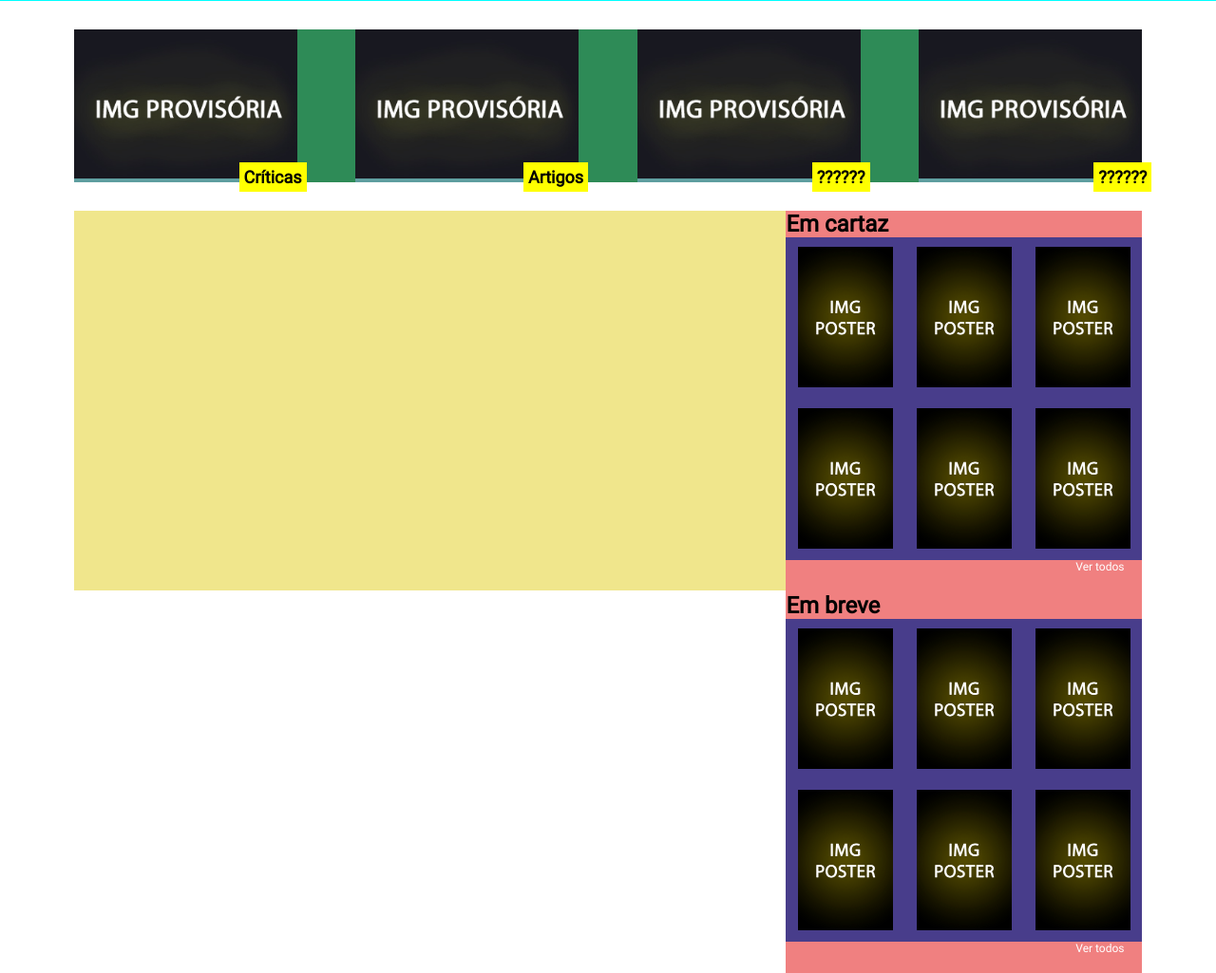
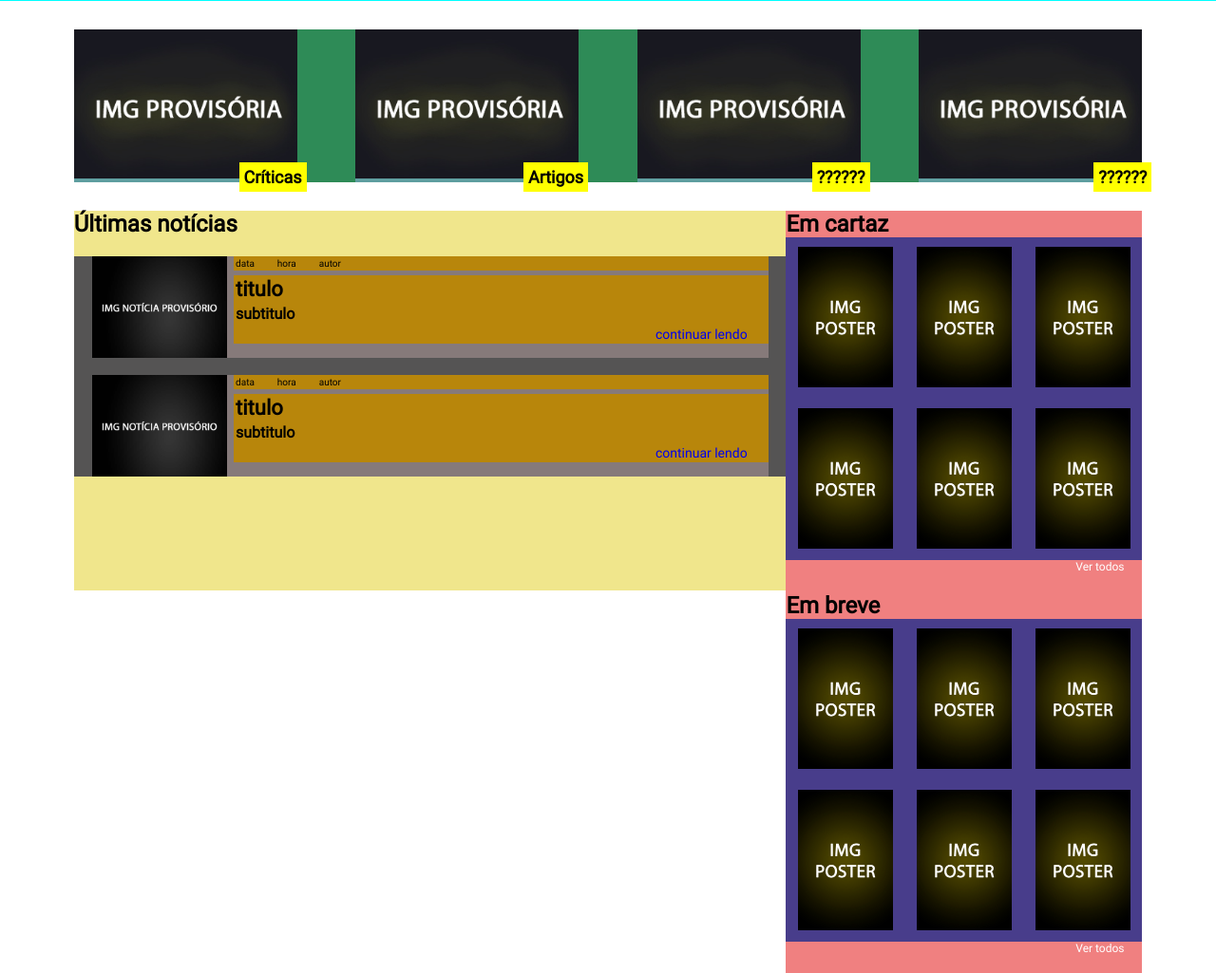
Before and after one commit to TAF-UC12/UC12_site_cinema, a PHP site: page / in a window 1280 px wide. Shown: the part 611-1636 px from the top of the page at 95% size. Run offline with PHP 8.4, Linux system fonts and the light colour scheme.

Commit message:
Add section de notícias

```diff
--- a/_notes/dwsync.xml
+++ b/_notes/dwsync.xml
@@ -1,5 +1,5 @@
 <?xml version="1.0" encoding="utf-8" ?>
 <dwsync>
-<file name="index.php" server="192.168.1.10//var/www/html/" local="131665032278474515" remote="131665140000000000" Dst="1" />
+<file name="index.php" server="192.168.1.10//var/www/html/" local="131665876271130369" remote="131665984200000000" Dst="1" />
 <file name="menu.php" server="192.168.1.10//var/www/html/" local="131665094040017588" remote="131665201800000000" Dst="1" />
 </dwsync>
--- a/css/_notes/dwsync.xml
+++ b/css/_notes/dwsync.xml
@@ -1,5 +1,5 @@
 <?xml version="1.0" encoding="utf-8" ?>
 <dwsync>
-<file name="estilo_geral.css" server="192.168.1.10//var/www/html/" local="131665568093321973" remote="131665675800000000" Dst="1" />
+<file name="estilo_geral.css" server="192.168.1.10//var/www/html/" local="131665875912421218" remote="131665983600000000" Dst="1" />
 <file name="estilo_menu.css" server="192.168.1.10//var/www/html/" local="131665097512739619" remote="131665205400000000" Dst="1" />
 </dwsync>
--- a/css/estilo_geral.css
+++ b/css/estilo_geral.css
@@ -175,6 +175,92 @@ estilização do slideshow*/
 
 }
 
+.lista_noticias {
+	position: relative;
+	width: 100%;
+	height: auto;
+	margin-top: 20px ;
+	background-color: #555454;
+}
+
+.noticia{
+	position: relative;
+	width: auto; /*780px de 800px*/
+	height: auto;
+	margin: 2.5% ; /*10px de 800px*/
+	background-color: #867A7A;
+	overflow: auto;
+}
+
+.noticia img {
+	width: 20%; /*156px de 780px */
+	height: auto;
+	float: left;
+
+}
+
+.info_noticia {
+	position: relative;
+	display: flex;
+	flex-direction: row;
+	width: 79%; /*624px de 780px descontado 1%*/
+	background-color: darkgoldenrod;
+	float: left;
+	margin-left: 1%;
+	margin-bottom: 5px;
+}
+
+.info_noticia div {
+	float: left;
+	width: auto;
+	margin-right: 20px;
+	padding: 2px;
+
+	font-size: .625em; /*10px*/
+}
+
+.info_noticia div:last-child {
+	margin-right: 0px;
+}
+
+.chamada_noticia {
+	position: relative;
+	display: flex;
+	flex-direction: column;
+	width: 79%; /*624px de 780px descontado 1%*/
+	background-color: darkgoldenrod;
+	float: left;
+	margin-left: 1%;
+	margin-bottom: 5px;
+
+}
+
+.chamada_noticia h1 {
+	float: left;
+	width: auto;
+	margin-right: 20px;
+	padding: 2px;
+	font-size: 1.375em; /*22px*/
+}
+
+.chamada_noticia h2 {
+	float: left;
+	width: auto;
+	margin-right: 20px;
+	padding: 2px;
+	font-size: 1em; /*16px*/
+}
+
+.chamada_noticia a {
+	float: left;
+	width: auto;
+	margin-right: 20px;
+	padding: 2px;
+	font-size: .875em; /*14px*/
+	text-decoration: none;
+	text-align: right;
+}
+
 #filmes_cartaz_container {
 	position: relative;
 	width: 33.33333333333333%; /*400px de 1200px*/
--- /dev/null
+++ b/img/noticias/_notes/dwsync.xml
@@ -0,0 +1,4 @@
+<?xml version="1.0" encoding="utf-8" ?>
+<dwsync>
+<file name="img_noticia_provisorio.jpg" server="192.168.1.10//var/www/html/" local="131665832806038991" remote="131665944000000000" Dst="1" />
+</dwsync>
--- a/index.php
+++ b/index.php
@@ -225,6 +225,57 @@
 <section id="noticias_container">
 
 
+	<h2>Últimas notícias</h2>
+
+	<div class="lista_noticias">
+
+		<div class="noticia">
+
+			<img src="img/noticias/img_noticia_provisorio.jpg" alt="">
+			<div class="info_noticia">
+
+				<div>data</div>
+				<div>hora</div>
+				<div>autor</div>
+
+			</div>
+
+
+			<div class="chamada_noticia">
+				<div><h1>titulo</h1></div>
+				<div><h2>subtitulo</h2></div>
+				<a href="#">continuar lendo</a>
+			</div>
+
+
+		</div>
+
+		<div class="noticia">
+
+			<img src="img/noticias/img_noticia_provisorio.jpg" alt="">
+			<div class="info_noticia">
+
+				<div>data</div>
+				<div>hora</div>
+				<div>autor</div>
+
+			</div>
+
+
+			<div class="chamada_noticia">
+				<div><h1>titulo</h1></div>
+				<div><h2>subtitulo</h2></div>
+				<a href="#">continuar lendo</a>
+			</div>
+
+		</div>
+
+
+
+	</div>
+
+
+
 
 </section>
 
```
Also changed, not shown: img/noticias/img_noticia_provisorio.jpg (added).
